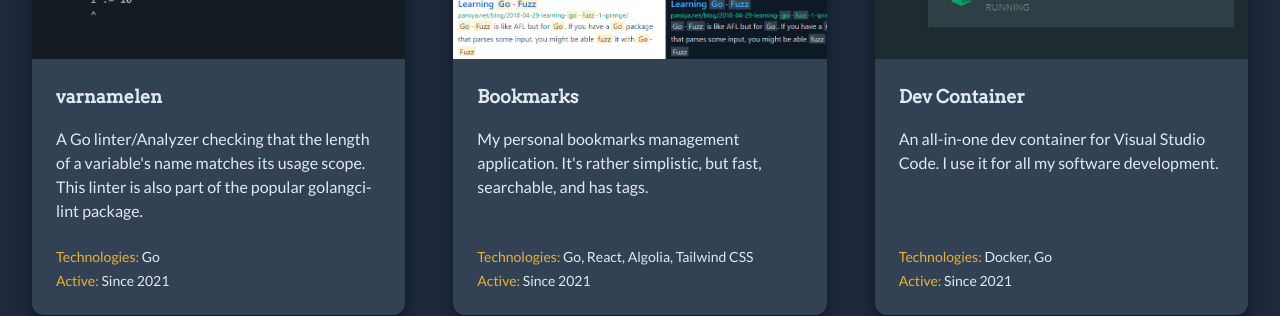
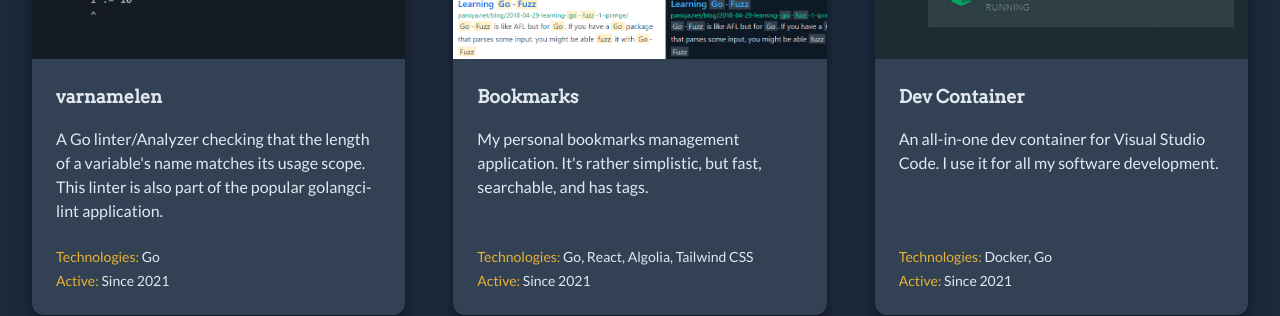
Before and after one commit to blizzy78/maik.schreiber.ms, a React (Create React App) app: page / in a window 1280 px wide. Shown: the part 820-1136 px from the top of the page. Built offline with nearby package versions, Linux system fonts and the light colour scheme; a web font is replaced by a local one; what tailwindcss-gradients would draw is missing.

Commit message:
change wording

```diff
--- a/src/projects/projects.ts
+++ b/src/projects/projects.ts
@@ -22,7 +22,7 @@ export const Projects: Project[] = [
     url: 'https://github.com/blizzy78/varnamelen',
     image: VarNameLenImage,
     title: 'varnamelen',
-    description: 'A Go linter/Analyzer checking that the length of a variable\'s name matches its usage scope. This linter is also part of the popular golangci-lint package.',
+    description: 'A Go linter/Analyzer checking that the length of a variable\'s name matches its usage scope. This linter is also part of the popular golangci-lint application.',
     technologies: ['Go'],
     startYear: 2021
   },
```
